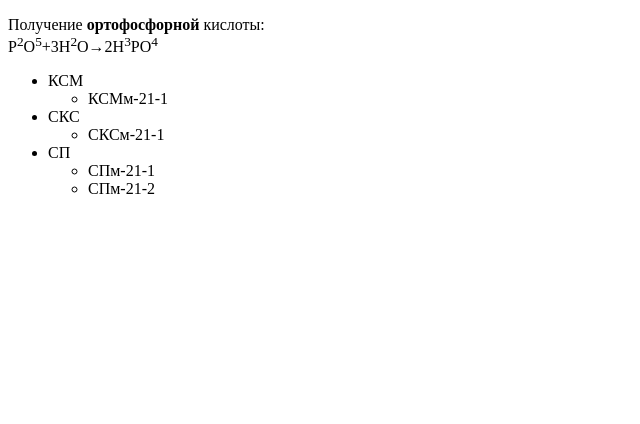
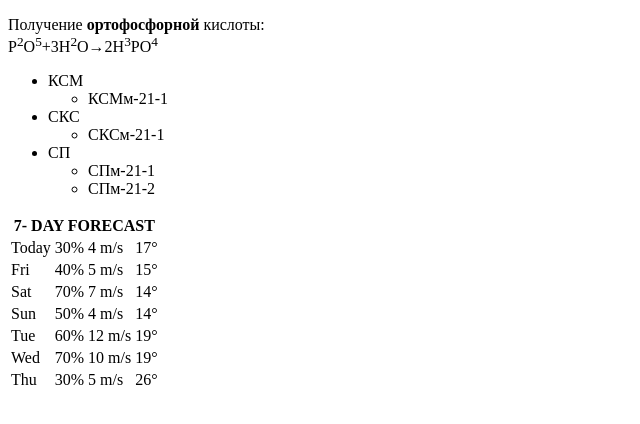
Before and after one commit to DaniilKhozhukhar/ITEX_LAB_1, a plain HTML site: page index.html in a window 1280 px wide. Shown: the whole page, without its empty margins (0-640 px from the left). Drawn offline with Linux system fonts and the light colour scheme.

Commit message:
complete task 3
add table

```diff
--- a/index.html
+++ b/index.html
@@ -34,5 +34,56 @@
         </li>
     </ul>
    </div>
+   <div>
+    <table>
+        <tr>
+
+          <th colspan="4">7- DAY FORECAST</th>
+
+        </tr>
+        <tr>
+          <td>Today</td>
+          <td>30%</td>
+          <td>4 m/s</td>
+          <td>17&#176;</td>
+        </tr>
+        <tr>
+          <td>Fri</td>
+          <td>40%</td>
+          <td>5 m/s</td>
+          <td>15&#176;</td>
+        </tr>
+        <tr>
+          <td>Sat</td>
+          <td>70%</td>
+          <td>7 m/s</td>
+          <td>14&#176;</td>
+        </tr>
+         <tr>
+          <td>Sun</td>
+          <td>50%</td>
+          <td>4 m/s</td>
+          <td>14&#176;</td>
+        </tr>
+        <tr>
+          <td>Tue</td>
+          <td>60%</td>
+          <td>12 m/s</td>
+          <td>19&#176;</td>
+        </tr>
+        <tr>
+          <td>Wed</td>
+          <td>70%</td>
+          <td>10 m/s</td>
+          <td>19&#176;</td>
+        </tr>
+        <tr>
+          <td>Thu</td>
+          <td>30%</td>
+          <td>5 m/s</td>
+          <td>26&#176;</td>
+        </tr>
+      </table>
+   </div>
 </body>
 </html>
```
